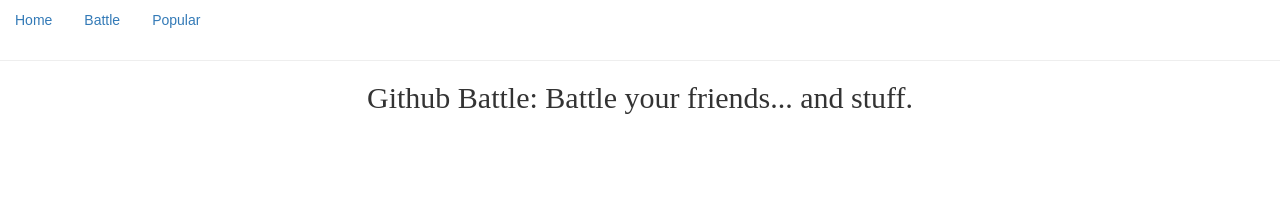
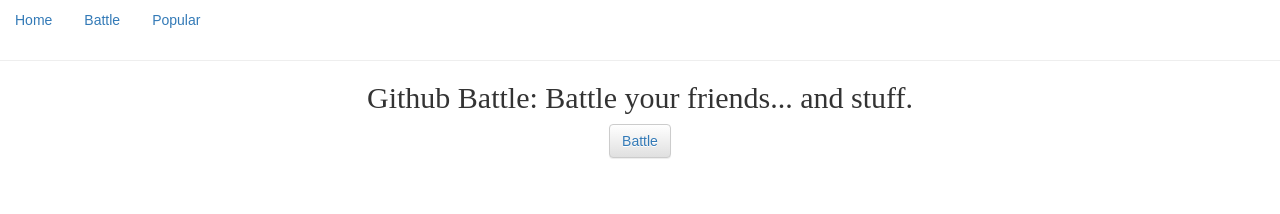
Before and after one commit to dianamariasilva/api-github, a React (Create React App) app: page / in a window 1280 px wide. Shown: the top 214 px of the page. Built offline with nearby package versions, Linux system fonts and the light colour scheme; a web font is replaced by a local one.

Commit message:
home funcionamiento correcto

```diff
--- a/src/App.js
+++ b/src/App.js
@@ -1,5 +1,13 @@
 import React, { Component } from 'react';
-import { Grid, Row, Col, ListGroup, ListGroupItem, Nav, NavItem, Button, ButtonGroup } from 'react-bootstrap';
+import { Grid,
+        Row,
+        Col,
+        ListGroup,
+        ListGroupItem,
+        Nav,
+        NavItem,
+        Button,
+        ButtonGroup } from 'react-bootstrap';
 
 // import logo from './logo.svg';
 import './App.css';
@@ -13,6 +21,11 @@
 const Home = () => (
   <div className="text-center">
     <h2>Github Battle: Battle your friends... and stuff.</h2>
+    <Button>
+      <Link to="/battle">
+        Battle
+      </Link>
+    </Button>
   </div>
 )
 
```
